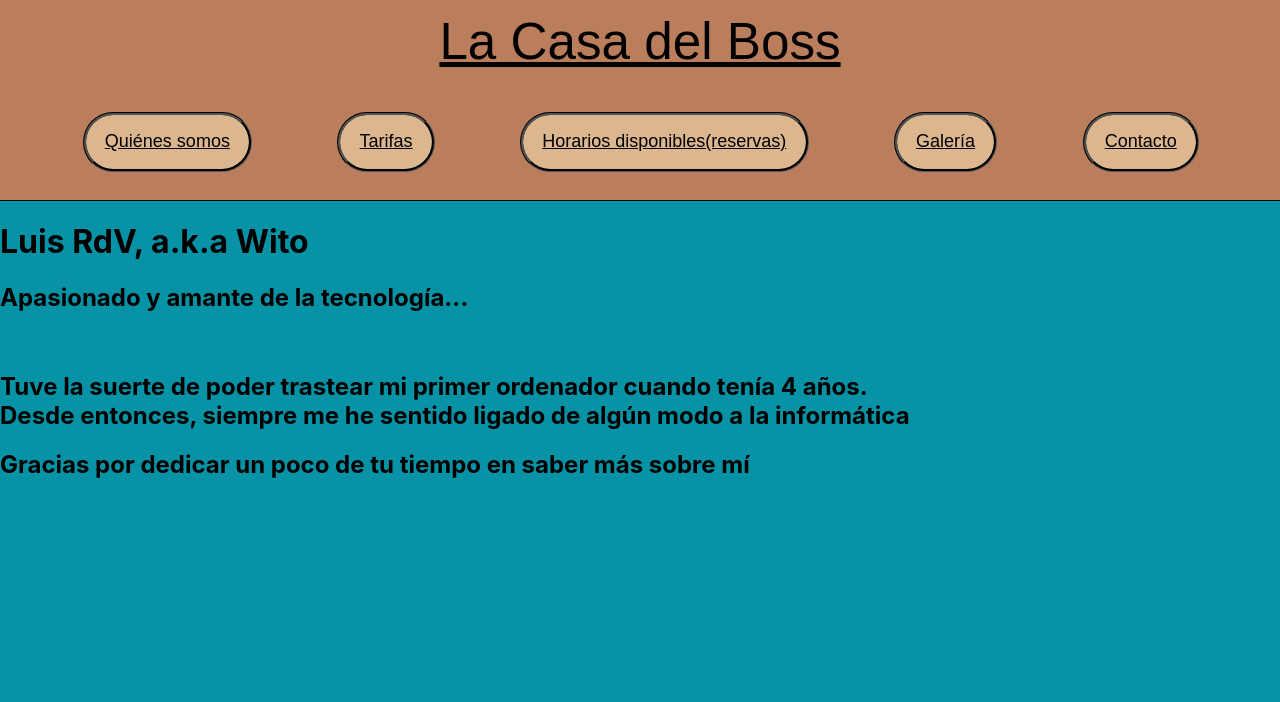
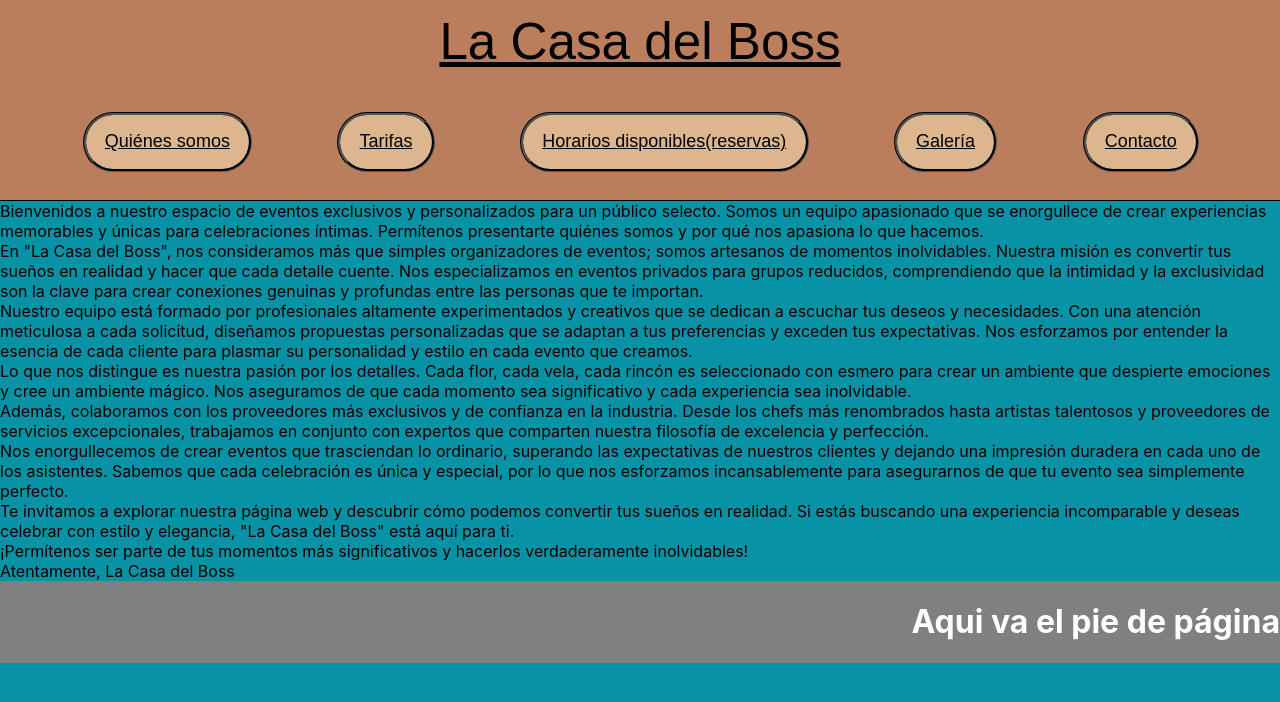
Before and after one commit to LuisRamirezdeVerger/ProjectDestiny, a React (Create React App) app: page /nosotros in a window 1280 px wide. Shown: the top 702 px of the page. Built offline with nearby package versions, Linux system fonts and the light colour scheme; a web font is replaced by a local one.

Commit message:
Quienes somos text, need .css!

```diff
--- a/package.json
+++ b/package.json
@@ -7,6 +7,7 @@
     "@testing-library/react": "^13.4.0",
     "@testing-library/user-event": "^13.5.0",
     "react": "^18.2.0",
+    "react-calendar": "^4.4.0",
     "react-dom": "^18.2.0",
     "react-router-dom": "^6.9.0",
     "react-scripts": "5.0.1",
--- a/src/App.css
+++ b/src/App.css
@@ -73,7 +73,7 @@ li {
 .navList{
   display: flex;
   flex-direction: row;
-  align-items: center   ;
+  align-items: center;
   height: 9vw;
   border-radius: 9vw;
   border-style: none;
@@ -102,3 +102,11 @@ li {
 .App-link {
   color: #61dafb;
 }
+
+footer{
+  display: flex;
+  text-align: center;
+  justify-content: end;
+  background-color: gray;
+  color: white;
+}
--- a/src/App.js
+++ b/src/App.js
@@ -41,9 +41,12 @@ const App = () => {
               <Route path='/contacto' element={<Contacto/>} />
               <Route path='/' element={<MiSitio/>} />
         </Routes>
+
+        <footer>
+          <h1>Aqui va el pie de página</h1>
+          {/* //WiTech, all you need is tech... */}
+        </footer>
       </Router>
-
-
    );
 };
 
--- a/src/components/Galeria.css
+++ b/src/components/Galeria.css
@@ -13,6 +13,8 @@
     text-align: center;
     margin: auto;
     margin-top: 1vh;
+    min-height: 70vh;
+    margin-bottom: 5vh;
 }
 
 
@@ -46,8 +48,6 @@
     height: 500px;
     object-fit: cover;
     margin: 20px auto;
-
-
     text-align: center;
     position: absolute;
     top: 0;
@@ -61,7 +61,6 @@
     justify-content: center;
     border: 2px solid white;
     z-index: 9999; /* !! z-index debe ser mayor que el de las imágenes normales !!*/
-
 }
 
 /*
--- a/src/components/Horarios.css
+++ b/src/components/Horarios.css
@@ -2,7 +2,7 @@
     display: flex;
     flex-direction: row;
     justify-content: center;
-    border-style: solid;
+    border-style: none;
     align-items: center;
     height: 50vh;
 }
--- a/src/components/Horarios.js
+++ b/src/components/Horarios.js
@@ -1,18 +1,41 @@
 import './Horarios.css'
-import React from "react";
+import React, { useState } from "react";
+import { Calendar } from 'react-calendar';
+import 'react-calendar/dist/Calendar.css';
 
 const Horarios = () => {
+
+    const [date, setDate] = useState(new Date());
+
+    const getDayColor = (date) => {
+        //Función para cmabiar el color del día
+        const day = date.getDate();
+        return day % 2 === 0 ? 'red' : 'blue';
+    };
+
     return(
         <div style={{textAlign: 'center'}}>
             <div className='titulo'>
                 <h1>Aqui tendremos los horarios: Libres, ocupados o tengamos un evento concertado</h1>
             </div>
             <div className='calendario'>
-            El calendario que muestra los días viene aquí
+                <Calendar
+                value={date}
+                onChange={setDate}
+                tileContent={({ date, view}) => view === 'month' && (
+                    <div
+                    style={{
+                        backgroundColor: getDayColor(date),
+                        height: '100%',
+                        borderRadius: '50%',
+                    }}
+                    />
+                )}
+                />
             </div>
         </div>
     );
 
-}
+};
 
 export default Horarios;
--- a/src/components/SobreMi.css
+++ b/src/components/SobreMi.css
@@ -0,0 +1,5 @@
+.quienesSomos{
+    display: flex;
+    flex-direction: column;
+    justify-content: center;
+}
--- a/src/components/SobreMi.js
+++ b/src/components/SobreMi.js
@@ -4,15 +4,26 @@ import React from "react";
 
 const SobreMi = () =>{
     return(
-        <div>
-            <h1> Luis RdV, a.k.a Wito </h1>
-            <h2>Apasionado y amante de la tecnología...</h2>
-            <br/>
-            <h2>Tuve la suerte de poder trastear mi primer ordenador cuando tenía 4 años.
-                <br/>
-                Desde entonces, siempre me he sentido ligado de algún modo a la informática
-            </h2>
-            <h2>Gracias por dedicar un poco de tu tiempo en saber más sobre mí</h2>
+        <div className='quienesSomos'>
+
+            Bienvenidos a nuestro espacio de eventos exclusivos y personalizados para un público selecto. Somos un equipo apasionado que se enorgullece de crear experiencias memorables y únicas para celebraciones íntimas. Permítenos presentarte quiénes somos y por qué nos apasiona lo que hacemos. <br/>
+
+En "La Casa del Boss", nos consideramos más que simples organizadores de eventos; somos artesanos de momentos inolvidables. Nuestra misión es convertir tus sueños en realidad y hacer que cada detalle cuente. Nos especializamos en eventos privados para grupos reducidos, comprendiendo que la intimidad y la exclusividad son la clave para crear conexiones genuinas y profundas entre las personas que te importan.<br/>
+
+Nuestro equipo está formado por profesionales altamente experimentados y creativos que se dedican a escuchar tus deseos y necesidades. Con una atención meticulosa a cada solicitud, diseñamos propuestas personalizadas que se adaptan a tus preferencias y exceden tus expectativas. Nos esforzamos por entender la esencia de cada cliente para plasmar su personalidad y estilo en cada evento que creamos.<br/>
+
+Lo que nos distingue es nuestra pasión por los detalles. Cada flor, cada vela, cada rincón es seleccionado con esmero para crear un ambiente que despierte emociones y cree un ambiente mágico. Nos aseguramos de que cada momento sea significativo y cada experiencia sea inolvidable.<br/>
+
+Además, colaboramos con los proveedores más exclusivos y de confianza en la industria. Desde los chefs más renombrados hasta artistas talentosos y proveedores de servicios excepcionales, trabajamos en conjunto con expertos que comparten nuestra filosofía de excelencia y perfección.<br/>
+
+Nos enorgullecemos de crear eventos que trasciendan lo ordinario, superando las expectativas de nuestros clientes y dejando una impresión duradera en cada uno de los asistentes. Sabemos que cada celebración es única y especial, por lo que nos esforzamos incansablemente para asegurarnos de que tu evento sea simplemente perfecto.<br/>
+
+Te invitamos a explorar nuestra página web y descubrir cómo podemos convertir tus sueños en realidad. Si estás buscando una experiencia incomparable y deseas celebrar con estilo y elegancia, "La Casa del Boss" está aquí para ti.<br/>
+
+¡Permítenos ser parte de tus momentos más significativos y hacerlos verdaderamente inolvidables!<br/>
+
+Atentamente,
+La Casa del Boss
 
         </div>
     );
--- a/src/components/Tarifas.js
+++ b/src/components/Tarifas.js
@@ -5,12 +5,12 @@ const Tarifas = () => {
 return(
     <div className='tarifas'>
         <div className='estilo1'>
-            <h1>Estas son nuestras tarifas</h1>
+            <h1>Estos son nuestros modelos de tarifas</h1>
        </div>
        <div className='separador'></div>
        <div className='estilo2'>
             <div className='textoEstilo2'>
-                <h1>Estas son nuestras tarifas </h1>
+                <h1>Estas son nuestras tarifas 1 </h1>
             </div>
             <div className='tarifasEstilo2'>
                 <div className='listaTarifas'>
@@ -23,7 +23,7 @@ return(
        <div className='separador'></div>
        <div className='estilo'>
             <div className='textoEstilo'>
-                <h1>Estas son nuestras tarifas </h1>
+                <h1>Estas son nuestras tarifas 2 </h1>
             </div>
             <div className='tarifasEstilo'>
                 <div className='listaTarifas'>
```
Also changed, not shown: 1 other file (tests, documents, lock files or other folders). Lines whose indentation alone changed are shown as unchanged.
